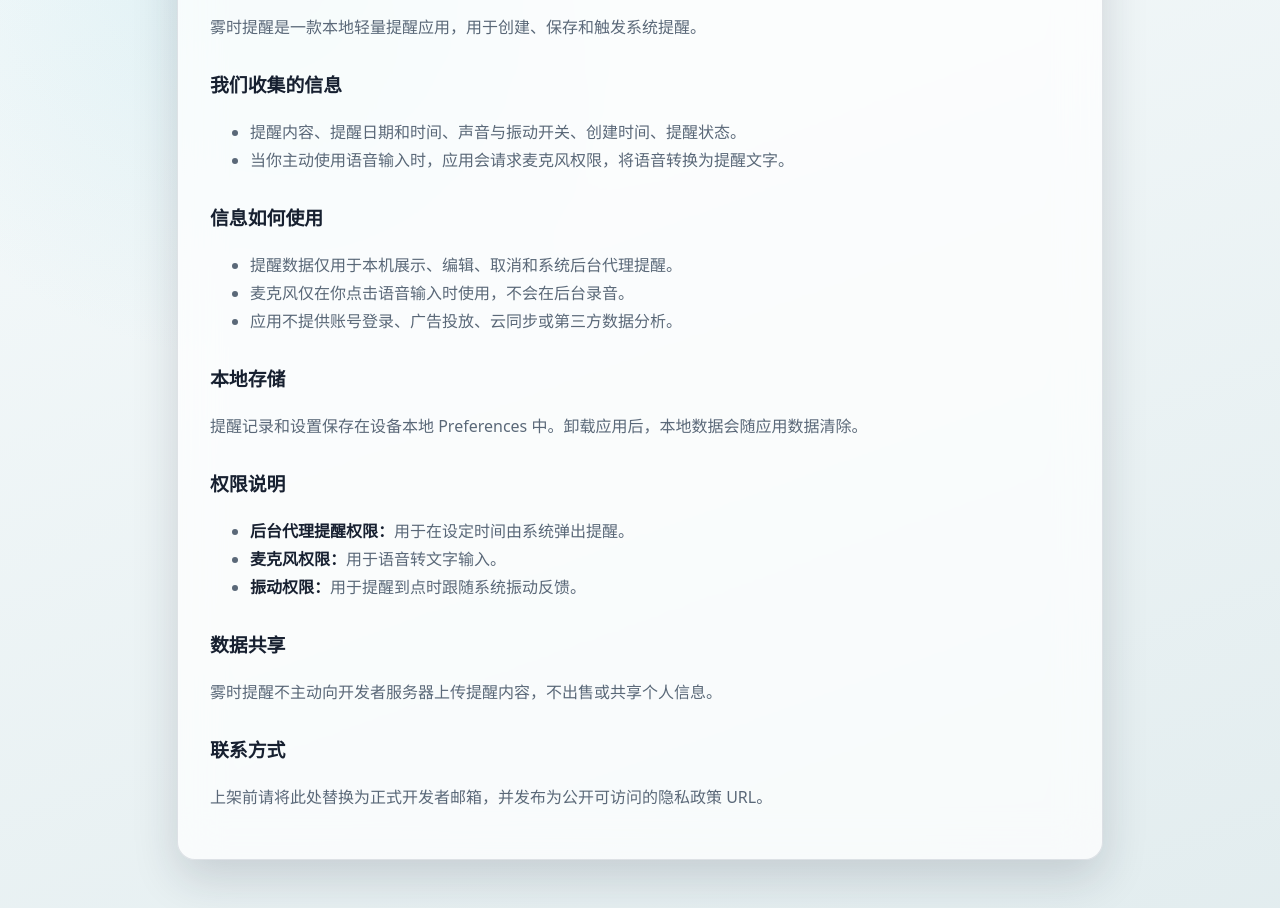
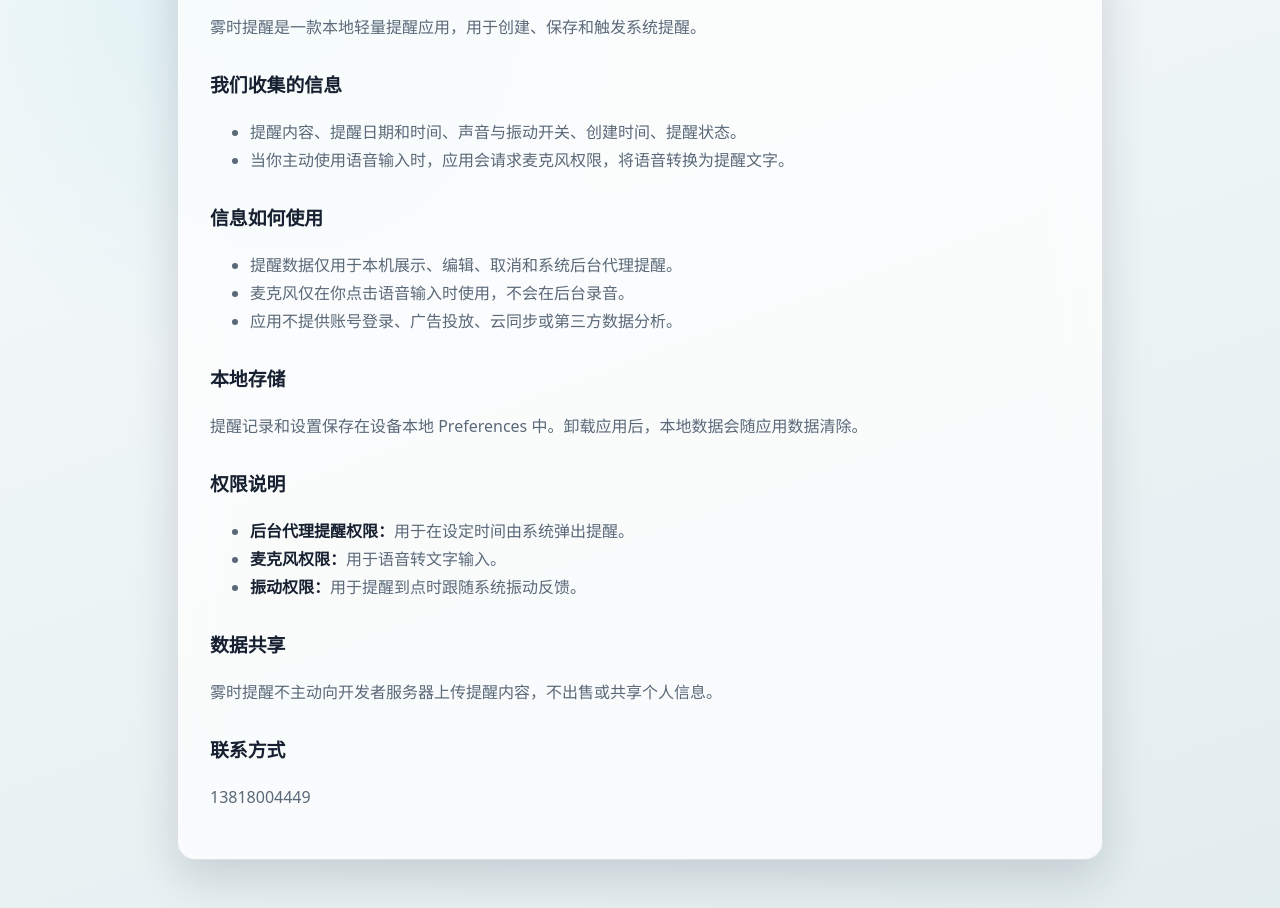
Before and after one commit to fredombobo/tushoudakai, a plain HTML site: page privacy-policy.html in a window 1280 px wide. Shown: the part 168-1076 px from the top of the page. Drawn offline with Linux system fonts and the light colour scheme.

Commit message:
Update privacy-policy.html

```diff
--- a/privacy-policy.html
+++ b/privacy-policy.html
@@ -96,7 +96,7 @@
     <p>雾时提醒不主动向开发者服务器上传提醒内容，不出售或共享个人信息。</p>
 
     <h2>联系方式</h2>
-    <p>上架前请将此处替换为正式开发者邮箱，并发布为公开可访问的隐私政策 URL。</p>
+    <p>13818004449</p>
   </main>
 </body>
 </html>
```
